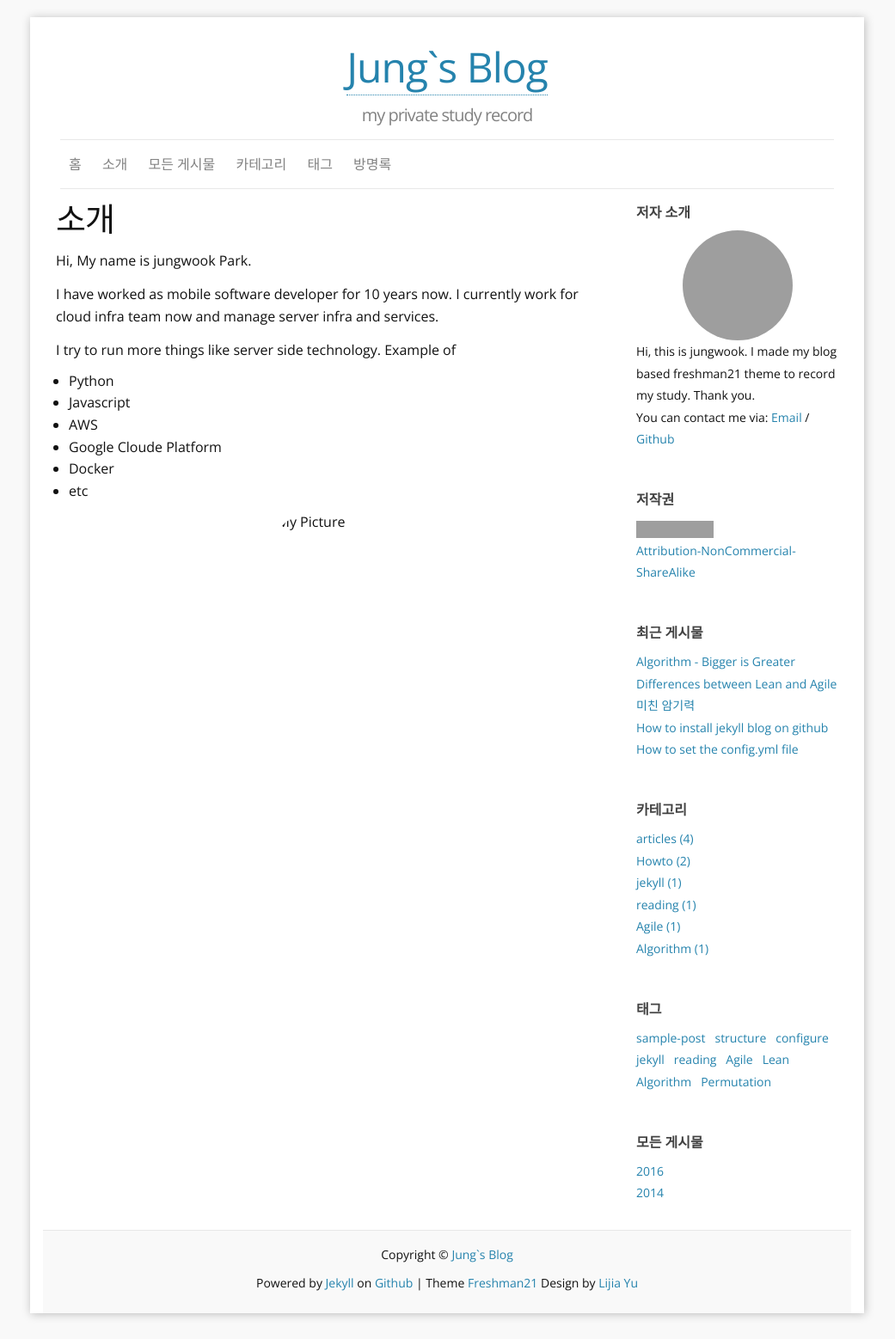
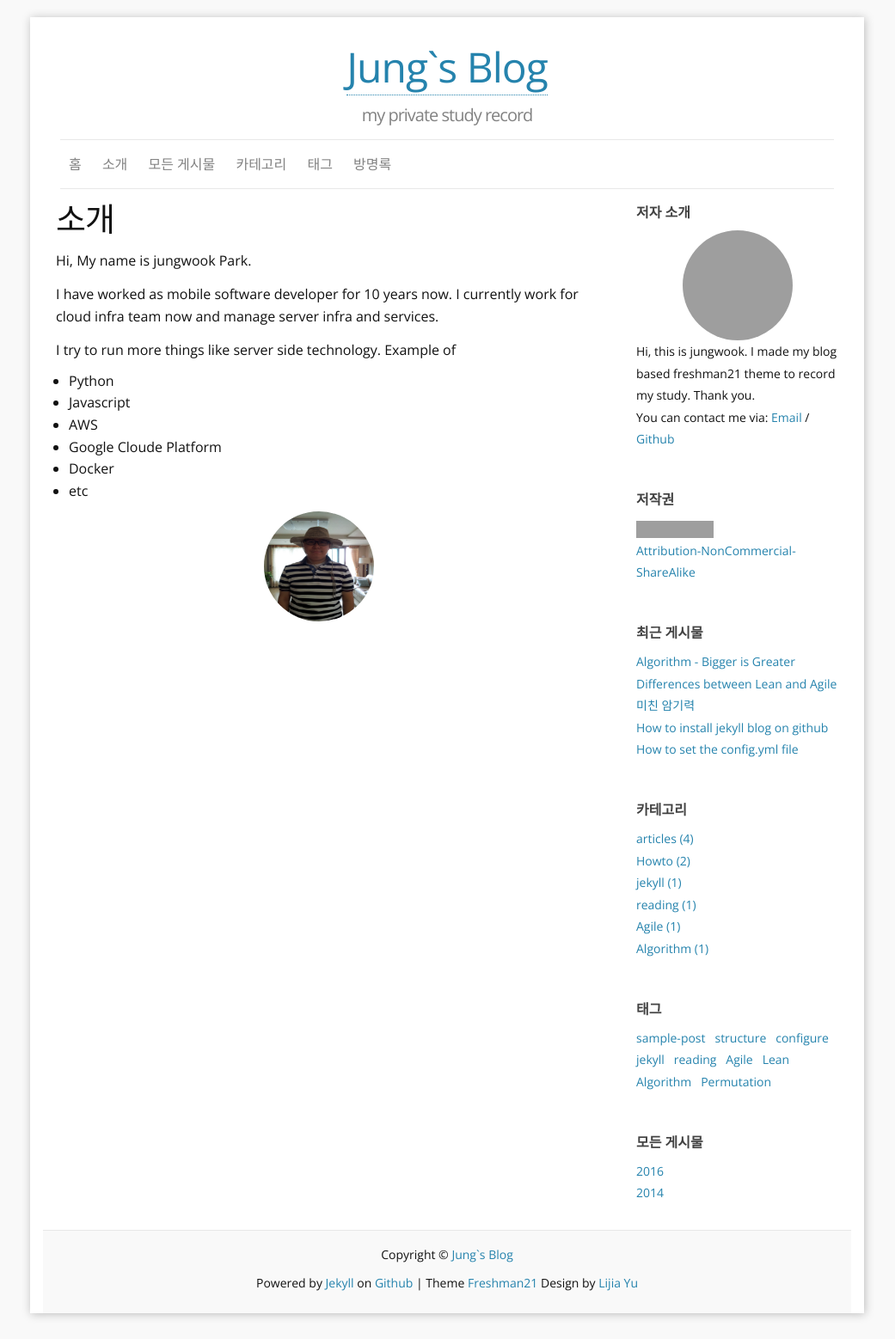
Before and after one commit to crispar/crispar.github.io, a Jekyll site: the page built from b_about.md, in a window 1280 px wide. Shown: the whole page at 86% size, without its empty margins (120-1161 px from the left). Built offline with Jekyll 4.4.1, drawn with Linux system fonts in a browser that asks for light colours; comment, search, counter and statistics services are not loaded; grey boxes are pictures that could not be loaded.

Commit message:
Update b_about.md

```diff
--- a/b_about.md
+++ b/b_about.md
@@ -18,4 +18,4 @@ I try to run more things like server side technology. Example of
 + Docker
 + etc
 
-<img title="jungwook" src="crispar.github.io/images/20120901_100431.jpg " alt="My Picture" width="580" height="668" />
+<img title="jungwook" src="https://crispar.github.io/images/20120901_100431.jpg" alt="My Picture" width="580" height="668" />
```
